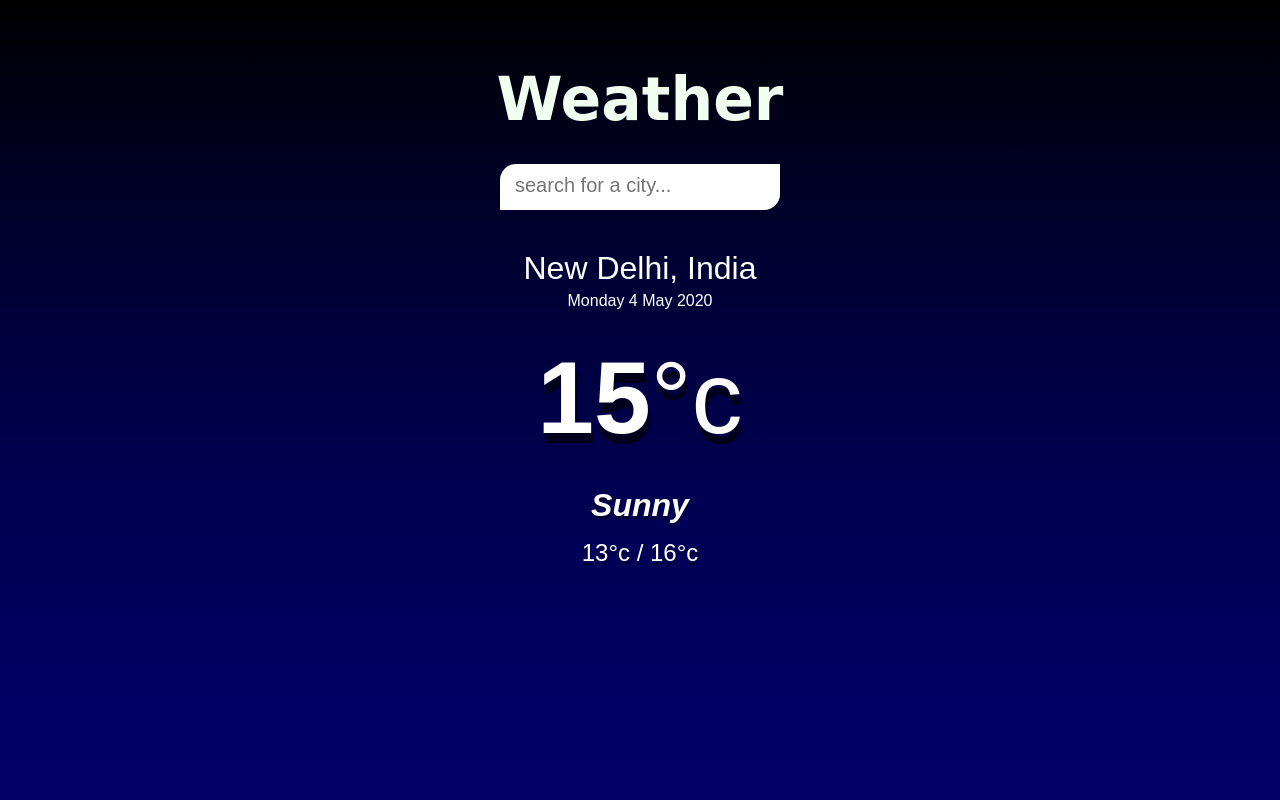
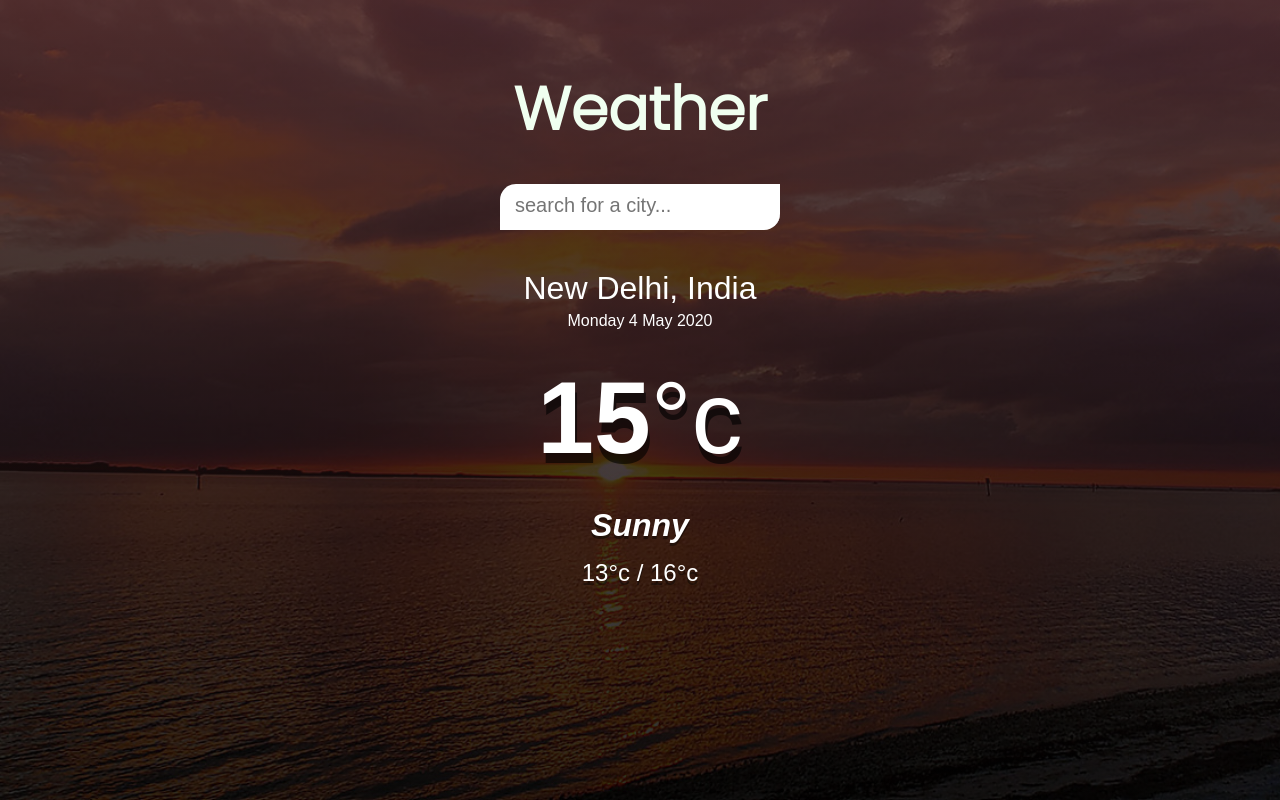
Before and after one commit to immanish8521/WeatherApp, a plain HTML site: page index.html in a window 1280 px wide. Drawn offline with Linux system fonts and the light colour scheme.

Commit message:
second commit

```diff
--- a/style.css
+++ b/style.css
@@ -6,7 +6,7 @@
 }
 body{
     font-family: 'montserrat', sans-serif;
-    background-image: linear-gradient(180deg, black, blue);
+    background-image: linear-gradient(to bottom, rgba(109, 52, 52, 0.8), rgba(0, 0, 0, .5)), url("image/pic-1.jpg");
     background-size: cover;
     background-repeat: no-repeat;
     min-height: 100vh;
@@ -21,7 +21,7 @@ body{
     text-align: center;
     margin-top: 8vh;
     color: honeydew;
-    font-family: 'Lobster',
+    font-family: 'Poppins',
     cursive;
     font-size: 30px;
 }
@@ -39,7 +39,6 @@ header input{
     outline: none;
     border-radius: 16px 0px 16px 0px;
     border-bottom: 3px solid white;
-
     color: #313131;
     font-size: 20px;
     font-weight: 300;
```
Also changed, not shown: Image/pic-1.jpg (added).
